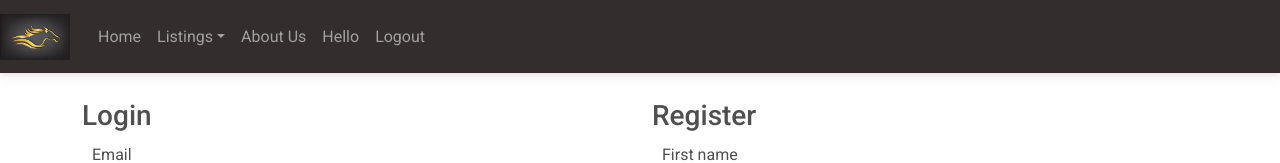
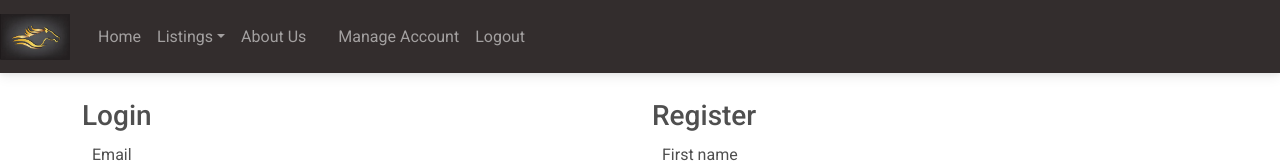
Before and after one commit to lisamannion/PPIT_Project2022, a React (Create React App) app: page /loginRegister in a window 1280 px wide. Shown: the top 163 px of the page. Built offline with nearby package versions, Linux system fonts and the light colour scheme; sample sign-in values are in the browser's storage.

Commit message:
Minor enhancement on navigation bar

```diff
--- a/src/App.js
+++ b/src/App.js
@@ -24,6 +24,7 @@ class App extends Component {
       document.getElementById("loginReg").hidden = false
       document.getElementById("logoutUser").hidden = true
       document.getElementById("userGreeting").hidden = true
+      document.getElementById("account").hidden = false
 
       // Redirect to the home page
       window.location='/loginRegister'
@@ -35,8 +36,8 @@ class App extends Component {
       let userExists = localStorage.getItem('token')
       document.getElementById("logoutUser").hidden = false
       document.getElementById("userGreeting").hidden = false
+      document.getElementById("account").hidden = false
       document.getElementById("loginReg").hidden = true
-      document.getElementById("userGreeting").innerHTML = "Hello "
     }
   }
 
@@ -56,9 +57,8 @@ class App extends Component {
               </NavDropdown>
               <Nav.Link href="/aboutUs">About Us</Nav.Link>
               <Nav.Link id="loginReg" href="/loginRegister">Login/Register</Nav.Link>
-              <Nav.Link id="userGreeting" hidden>
-
-              </Nav.Link>
+              <Nav.Link id="userGreeting" hidden></Nav.Link>
+              <Nav.Link id="account" hidden href="/userAccount">Manage Account</Nav.Link>
               <Nav.Link id="logoutUser" hidden onClick={this.logout}>Logout</Nav.Link>
             </Nav>
           </Navbar>
--- a/src/components/loginRegister.js
+++ b/src/components/loginRegister.js
@@ -55,7 +55,7 @@ export class LoginRegister extends React.Component {
                     document.getElementById("logoutUser").hidden = false
                     document.getElementById("userGreeting").hidden = false
                     document.getElementById("loginReg").hidden = true
-                    document.getElementById("userGreeting").innerHTML = "Hello ???"
+                    document.getElementById("account").hidden = false
 
                     // // Redirect the user to user account information page
                     window.location='/userAccount'
--- a/src/components/userAccount.js
+++ b/src/components/userAccount.js
@@ -37,6 +37,7 @@ export class UserAccount extends React.Component {
                 .then((res) => {
                     // Store the verified user details in the userDetails state
                     this.setState({ userDetails: res.data.id })
+                    document.getElementById("userGreeting").innerHTML = "Hello " + this.state.userDetails.firstName
                 })
                 .catch((err) => {
                     console.log("entered axios error")
```
